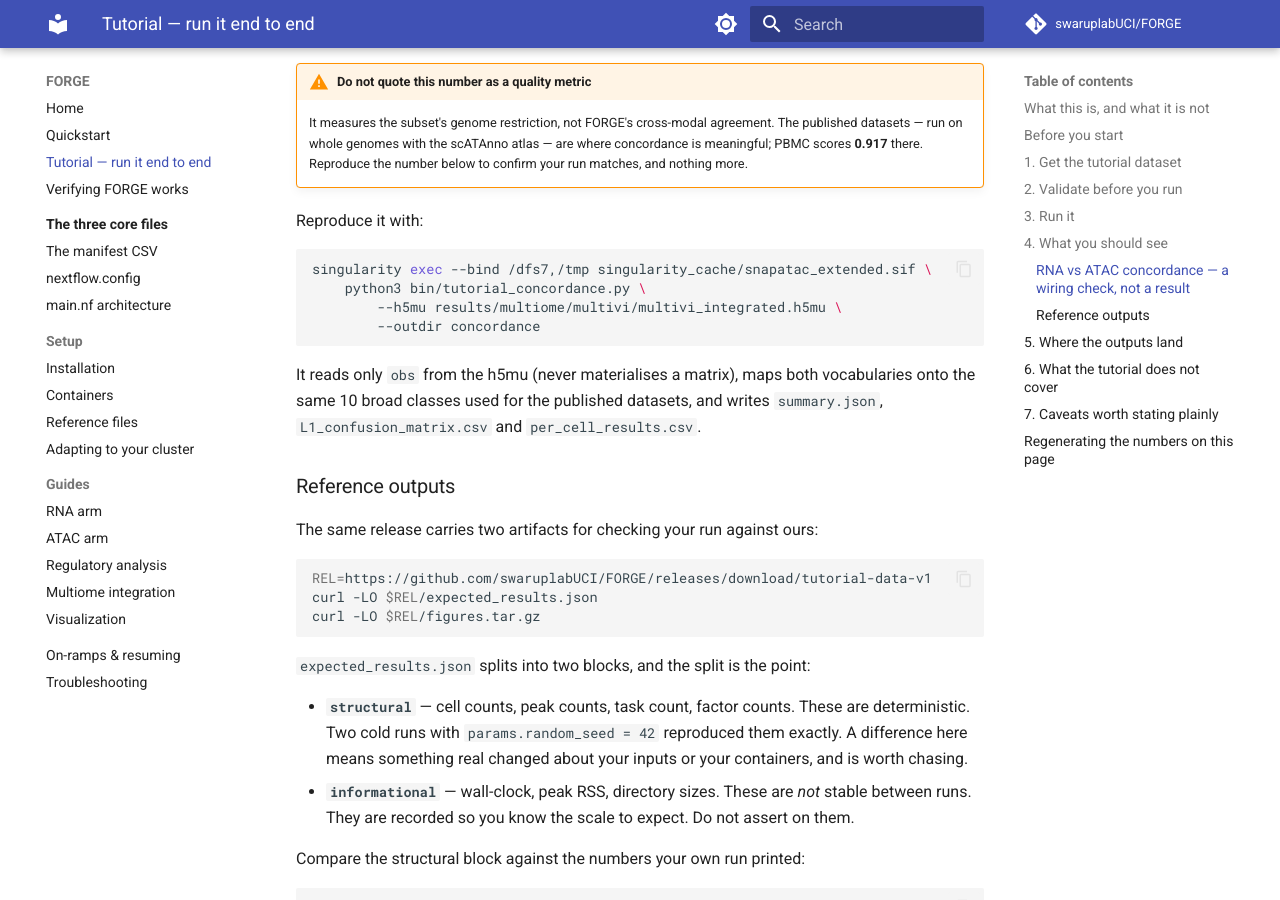
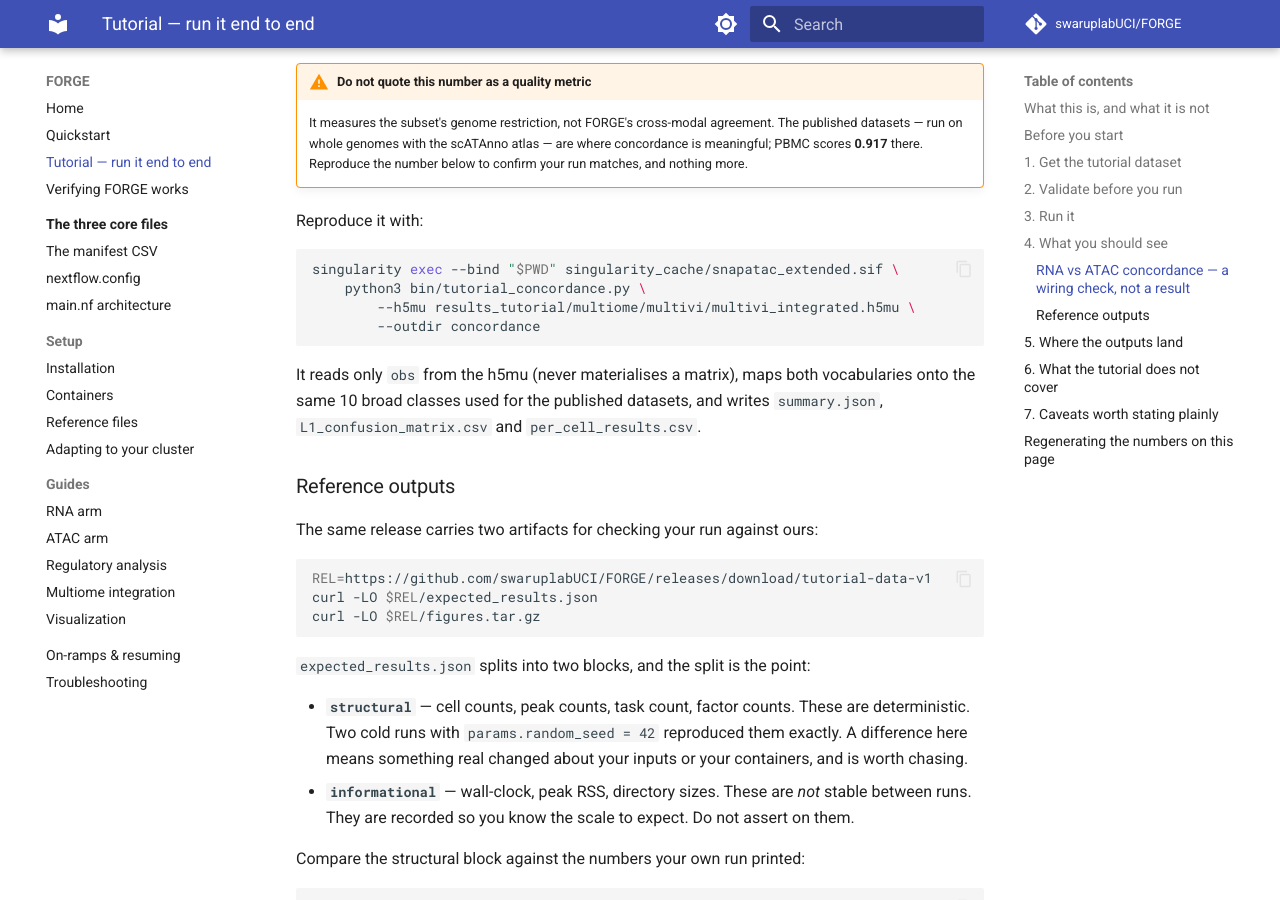
Before and after one commit to swaruplabUCI/FORGE, an MkDocs documentation site: the page built from docs/tutorial.md, in a window 1280 px wide and 900 px high, scrolled down 5467 px. Built offline with MkDocs 1.6.1 and Material for MkDocs 9.7.7, drawn with Linux system fonts in a browser that asks for light colours; comment, search, counter and statistics services are not loaded.

Commit message:
FIX: three tutorial defects found by walking the docs on a stranger's clone
Cloned the public repo to a scratch directory and followed docs/tutorial.md
command by command. Sections 1 and 2 work verbatim; three things do not.

1. The launcher rejected the option its own error message recommends. On a
   missing dataset it prints "Override the location with --tutorial_data", and
   the arg parser then exits 2 with "Unknown option: --tutorial_data". The
   option is now parsed, used for the existence check, and passed through to
   Nextflow as --tutorial_data.

2. The concordance command was unrunnable off this cluster. It bind-mounted
   /dfs7, which exists on our filesystem and nowhere else, and it read from
   results/ when the tutorial publishes to results_tutorial/. Now binds $PWD
   and reads the documented path.

3. --help was pinned to `sed -n '14,40p'`. Adding the two --tutorial_data help
   lines pushed the last option to line 40, one line from being silently cut.
   It now prints until the header's closing rule, so the next line added above
   it cannot truncate the help.

mkdocs build --strict passes.

````diff
--- a/docs/tutorial.md
+++ b/docs/tutorial.md
@@ -277,9 +277,9 @@ degenerates.
 Reproduce it with:
 
 ```bash
-singularity exec --bind /dfs7,/tmp singularity_cache/snapatac_extended.sif \
+singularity exec --bind "$PWD" singularity_cache/snapatac_extended.sif \
     python3 bin/tutorial_concordance.py \
-        --h5mu results/multiome/multivi/multivi_integrated.h5mu \
+        --h5mu results_tutorial/multiome/multivi/multivi_integrated.h5mu \
         --outdir concordance
 ```
 
````
Also changed, not shown: 1 other file.
